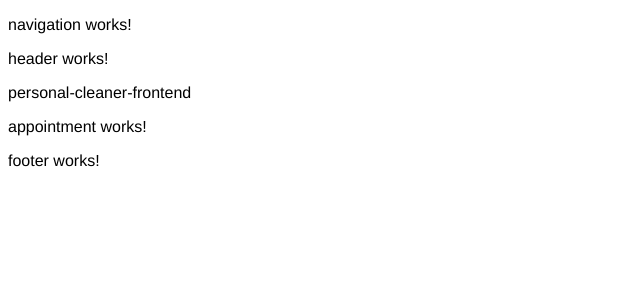
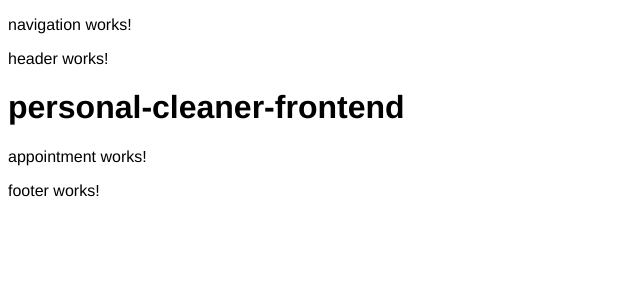
Before and after one commit to Developurr-inc/personal-cleaner-frontend, an Angular app: page /schedule-your-appointment in a window 1280 px wide. Shown: the top 300 px of the page, without its empty margins (0-640 px from the left). Built offline with nearby package versions, Linux system fonts and the light colour scheme; a web font is replaced by a local one.

Commit message:
Update app.component.html
Signed-off-by: Vinícius Ferreira Aguiar <acevinicius@icloud.com>

```diff
--- a/src/app/app.component.html
+++ b/src/app/app.component.html
@@ -3,7 +3,7 @@
 <app-header></app-header>
 
 <main>
-  {{ title }}
+  <h1>{{ title }}</h1>
   <router-outlet></router-outlet>
 </main>
 
```
